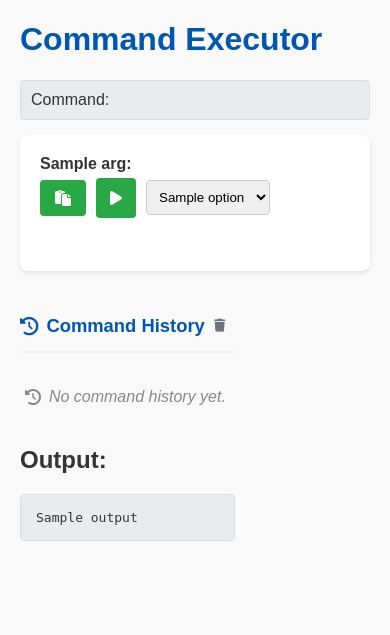
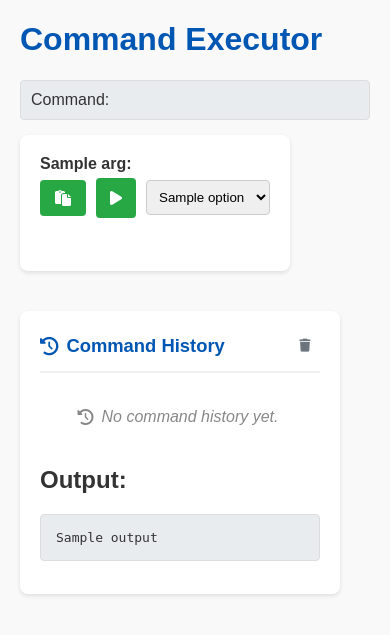
Before and after one commit to enhoshen/argparseui, a Python web app: template argparseui/templates/index.html in a window 390 px wide. Shown: the top 635 px of the page. Run offline with Jinja, Linux system fonts and the light colour scheme; the template is opened without the code that fills it: most values are stand-ins (such as "Sample title", 1, 10 or a date in 2020).

Commit message:
fix: Fix history output column class

```diff
--- a/argparseui/static/css/style.css
+++ b/argparseui/static/css/style.css
@@ -119,7 +119,7 @@ input[type="checkbox"] {
   min-width: 0;
 }
 
-.history-column {
+.history-output-column {
   flex: 1 1 40%;
   min-width: 280px;
   background-color: #fff;
@@ -179,7 +179,7 @@ input[type="checkbox"] {
 
 .history-item-bar:hover {
   border-color: #0056b3;
-  box-shadow: 0 2px 5px rgba(0,0,0,0.08);
+  box-shadow: 0 2px 5px rgba(0, 0, 0, 0.08);
 }
 
 .history-item-bar.pinned {
@@ -188,6 +188,7 @@ input[type="checkbox"] {
 }
 
 .history-cmd-btn {
+  display: flex;
   background: none;
   border: none;
   color: #333;
@@ -239,7 +240,9 @@ input[type="checkbox"] {
   border-radius: 4px;
   cursor: pointer;
   font-size: 13px;
-  transition: background-color 0.15s ease, color 0.15s ease;
+  transition:
+    background-color 0.15s ease,
+    color 0.15s ease;
   display: flex;
   align-items: center;
   justify-content: center;
@@ -270,11 +273,12 @@ input[type="checkbox"] {
   color: #dc3545;
 }
 
+/* css media at-rule, applies when the media matches specified conditions */
+/* stack items in flex container vertically if width< 768px */
 @media (max-width: 768px) {
   .main-layout {
     flex-direction: column;
   }
-  .form-column, .history-column {
-    width: 100%;
-  }
+  .form-column,
+  .history-output-column
 }
```
